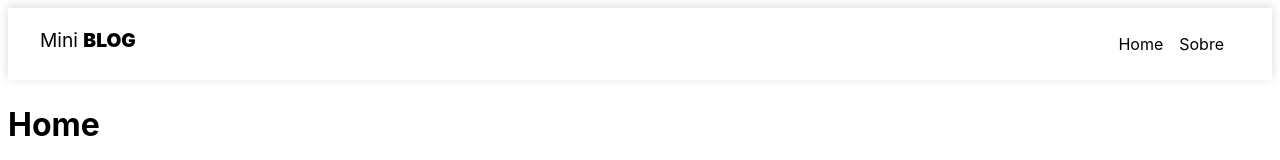
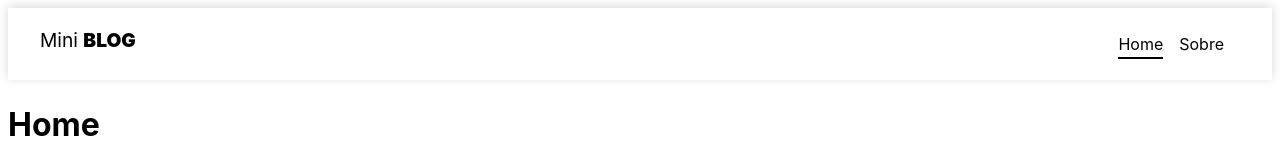
Before and after one commit to Dayanapnf/MiniBlog, a React (Vite) app in the folder MiniBlog/: page / in a window 1280 px wide. Shown: the top 160 px of the page. Built offline with nearby package versions, Linux system fonts and the light colour scheme.

Commit message:
css header

```diff
--- a/MiniBlog/src/components/NavBar.jsx
+++ b/MiniBlog/src/components/NavBar.jsx
@@ -9,10 +9,20 @@ const NavBar = () => {
       </NavLink>
       <ul className={styles.links_list}>
         <li>
-          <NavLink to="/">Home</NavLink>
+          <NavLink
+            to="/"
+            className={({ isActive }) => (isActive ? styles.active : '')}
+          >
+            Home
+          </NavLink>
         </li>
         <li>
-          <NavLink to="/about">Sobre</NavLink>
+          <NavLink
+            to="/about"
+            className={({ isActive }) => (isActive ? styles.active : '')}
+          >
+            Sobre
+          </NavLink>
         </li>
       </ul>
     </nav>
--- a/MiniBlog/src/components/NavBar.module.css
+++ b/MiniBlog/src/components/NavBar.module.css
@@ -55,19 +55,27 @@
 .links_list li a::after {
   content: "";
   position: absolute;
-  bottom: 0;
+  bottom: -4px;
   left: 0;
-  width: 0%; /* Começa com largura zero */
+  width: 0%;
   height: 2px;
-  background-color: #000; /* Cor da linha */
-  transition: width 0.4s; /* Transição da largura */
+  background-color: transparent;
+  transition: width 0.4s ease-in-out, background-color 0.4s ease-in-out;
+  opacity: 0;
 }
 
-.links_list li a:hover::after {
-  width: 100%; /* Ajusta a largura da linha para o tamanho do link menos o padding */
+.links_list li a:not(.active):hover::after {
+  width: 100%;
+  opacity: 1;
+  background-color: #000;
+}
+
+.links_list .active a::after {
+  width: 0;
+  opacity: 0;
 }
 
 .active {
-  background-color: #000;
-  color: #fff;
+  border-bottom: 2px solid #000;
+  padding-bottom: 3px;
 }
```
